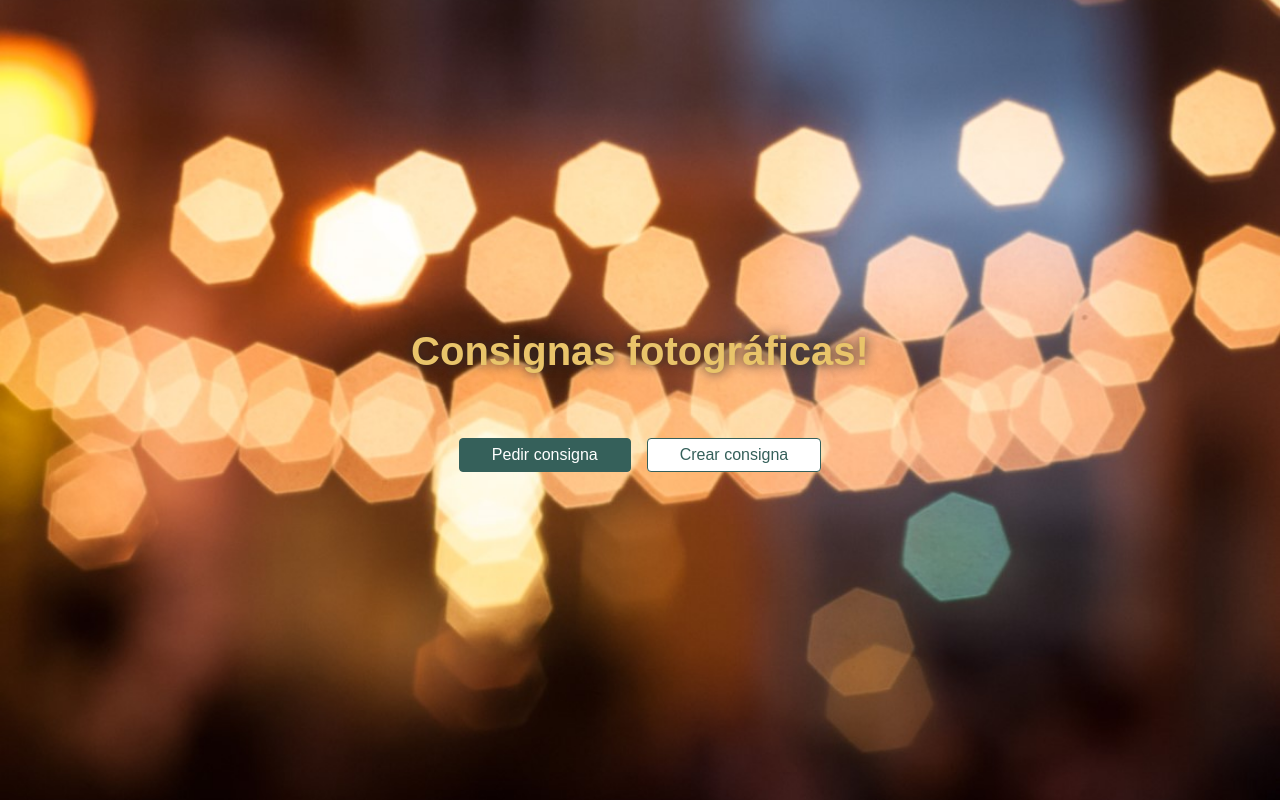
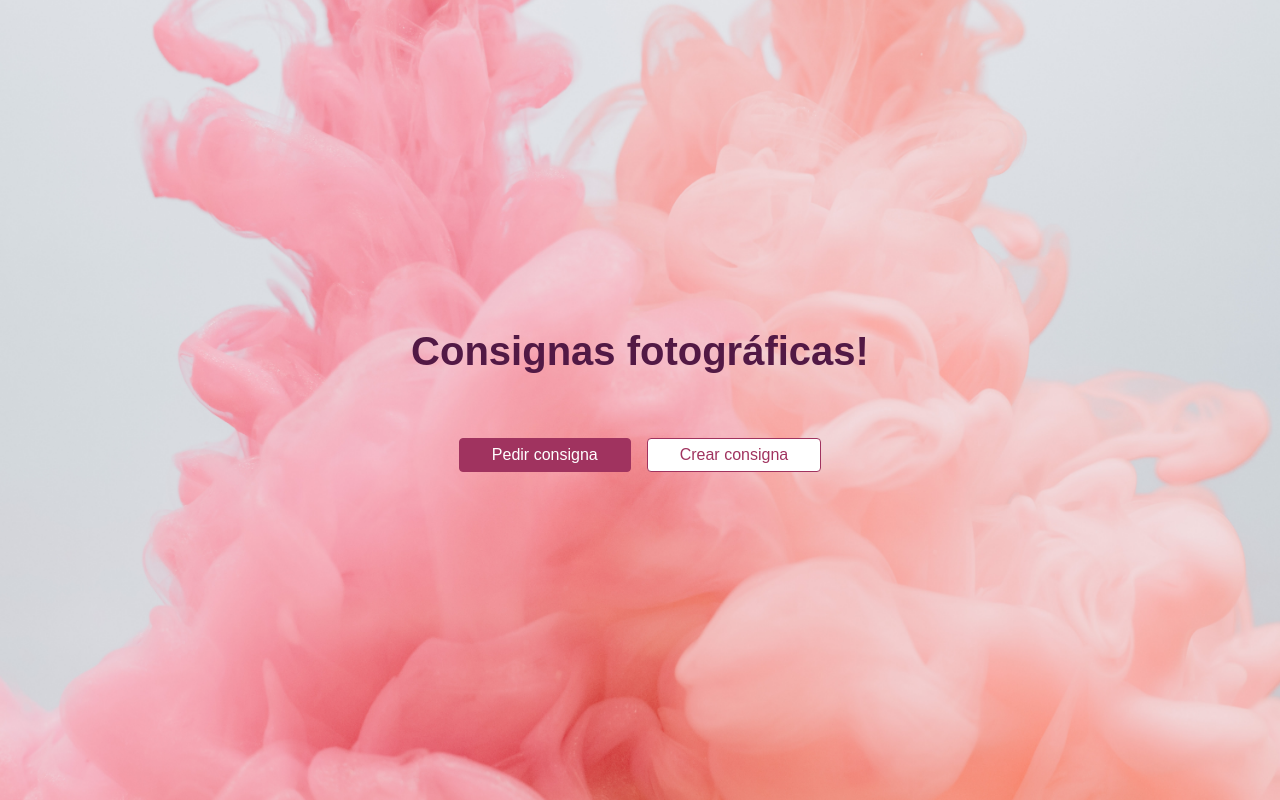
Before and after one commit to rvillaverde/consignas, a Next.js app: page / in a window 1280 px wide. Built offline with nearby package versions, Linux system fonts and the light colour scheme; a web font is replaced by a local one.

Commit message:
Add visual changes

```diff
--- a/src/components/loading/loading.module.sass
+++ b/src/components/loading/loading.module.sass
@@ -12,7 +12,7 @@
     width: 13px
     height: 13px
     border-radius: 50%
-    background: $primary-color
+    background: $secondary-color
     animation-timing-function: cubic-bezier(0, 1, 1, 0)
 
   div:nth-child(1)
--- a/src/components/task/index.tsx
+++ b/src/components/task/index.tsx
@@ -63,7 +63,6 @@ const Task: React.FunctionComponent<PropTypes> = ({
           </span>
         </div>
       )}
-      {loading && <span>Loading...</span>}
       <div className={styles.description}>
         {task ? (
           task.description
@@ -84,7 +83,7 @@ const Task: React.FunctionComponent<PropTypes> = ({
             <Button disabled={loading} onClick={onLike} type="secondary">
               {`Me gusta (${task.likes})`}
             </Button>
-            <Button disabled={loading} onClick={onReport} type="secondary">
+            <Button disabled={loading} onClick={onReport} type="tertiary">
               {`Reportar (${task.reports})`}
             </Button>
           </>
--- a/src/components/task/task.module.sass
+++ b/src/components/task/task.module.sass
@@ -22,7 +22,7 @@
   z-index: -1
 
   .task-image-description
-    color: $primary-color
+    color: $secondary-color
     position: relative
     text-align: center
 
@@ -30,9 +30,9 @@
     background-color: rgba(255,255,255,0.6)
     content: ""
     font-size: 20px
-    height: calc(100% - 2rem)
+    height: calc(100% - 3rem)
     position: absolute
-    width: calc(100% - 2rem)
+    width: calc(100% - 3rem)
     z-index: 0
 
 .description
--- a/styles/globals.sass
+++ b/styles/globals.sass
@@ -19,7 +19,7 @@ h1
   color: $tertiary-color
   font-size: 40px
   margin: 0
-  text-shadow: 0px 0px 12px #2a2828
+  // text-shadow: 0px 0px 12px #2a2828
 
 .button-primary, .button-secondary, .button-tertiary
   border: none
@@ -45,5 +45,6 @@ h1
   color: $secondary-color
 
 .button-tertiary
+  background-color: transparent
+  border-color: transparent
   color: $primary-color
-  border-color: transparent
--- a/styles/partials/_variables.sass
+++ b/styles/partials/_variables.sass
@@ -1,8 +1,9 @@
-$background: url('/background.jpeg')
+$background: url('/background-01.jpeg')
+// $background: url('/background.jpeg')
 
-$primary-color: #264653
-$secondary-color: #35605A
-$tertiary-color: #E9C46A
+$primary-color: #9A98B5
+$secondary-color: #A0335F
+$tertiary-color: #521945
 $white: white
 
 $breakpoints: ("small": 640px, "medium": 992px,"large": 1200px)
```
Also changed, not shown: public/background-01.jpeg (added).
